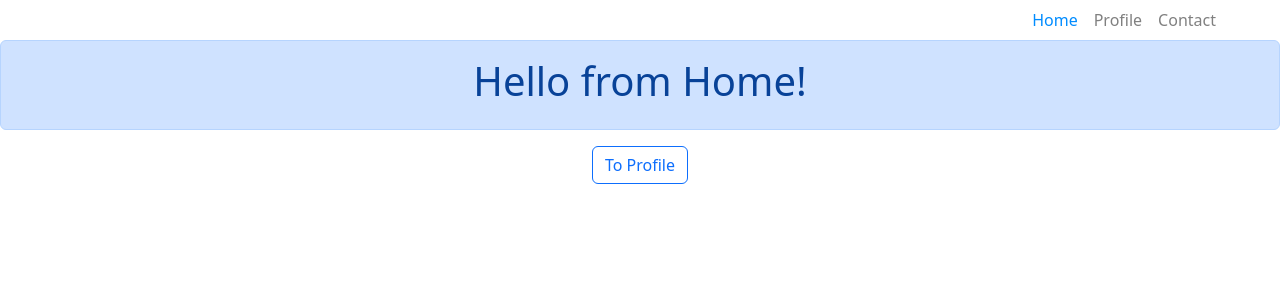
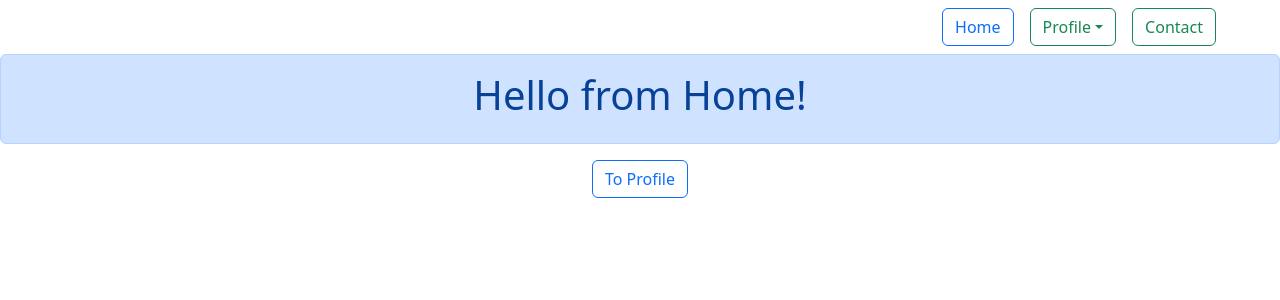
Before and after one commit to Wilson-Chu/react-router-demo, a React (Create React App) app: page / in a window 1280 px wide. Shown: the top 300 px of the page. Built offline with nearby package versions, Linux system fonts and the light colour scheme.

Commit message:
added Buttons for the Navbar, dropdown for Profile button

```diff
--- a/src/RouteSwitch.js
+++ b/src/RouteSwitch.js
@@ -11,7 +11,9 @@ const RouteSwitch = () => {
       <Routes>
         <Route path="/" element={<SharedLayout />}>
           <Route index element={<App />} />
-          <Route path="/profile" element={<Profile />} />
+          <Route path="/profile" element={<Profile />}>
+            <Route path="/profile/account information" />
+          </Route>
           <Route path="/contact" element={<Contact />} />
           <Route path="*" element={<Error />} />
         </Route>
--- a/src/components/StyledNavbar.js
+++ b/src/components/StyledNavbar.js
@@ -1,4 +1,8 @@
 import { NavLink } from "react-router-dom";
+import Button from "react-bootstrap/Button";
+import Dropdown from "react-bootstrap/Dropdown";
+import DropdownButton from "react-bootstrap/DropdownButton";
+
 const Navbar = () => {
   return (
     <nav className="navbar">
@@ -6,19 +10,29 @@ const Navbar = () => {
         to="/"
         className={({ isActive }) => (isActive ? "link active" : "link")}
       >
-        Home
+        <Button variant="outline-primary">Home</Button>
       </NavLink>
       <NavLink
         to="/profile"
         className={({ isActive }) => (isActive ? "link active" : "link")}
       >
-        Profile
+        <DropdownButton
+          variant="outline-success"
+          id="dropdown-basic-button"
+          title="Profile"
+        >
+          <Dropdown.Item href="#/account information">
+            Account Information
+          </Dropdown.Item>
+          <Dropdown.Item href="#/status">Status</Dropdown.Item>
+          <Dropdown.Item href="#/settings">Settings</Dropdown.Item>
+        </DropdownButton>
       </NavLink>
       <NavLink
         to="/contact"
         className={({ isActive }) => (isActive ? "link active" : "link")}
       >
-        Contact
+        <Button variant="outline-success">Contact</Button>
       </NavLink>
     </nav>
   );
```
